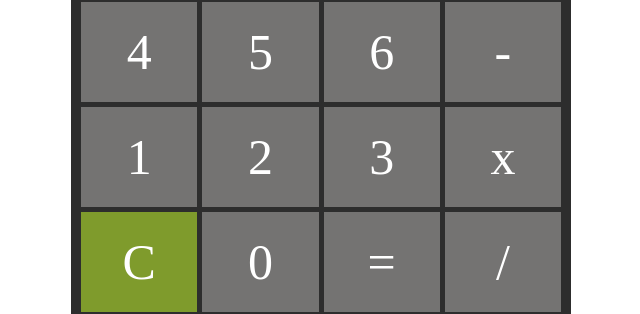
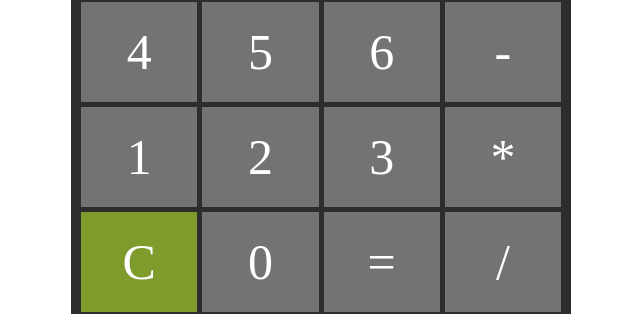
Before and after one commit to olgacoz/calculator, a plain HTML site: page index.html in a window 1280 px wide. Shown: the part 348-662 px from the top of the page, 319-959 px from the left. Drawn offline with Linux system fonts and the light colour scheme.

Commit message:
Change 'x' button to '*'

```diff
--- a/index.html
+++ b/index.html
@@ -29,7 +29,7 @@
         <button class="num-btn">1</button>
         <button class="num-btn">2</button>
         <button class="num-btn">3</button>
-        <button class="operator-btn">x</button>
+        <button class="operator-btn">*</button>
       </div>
       <div class="row">
         <button id="clear-btn">C</button>
```
